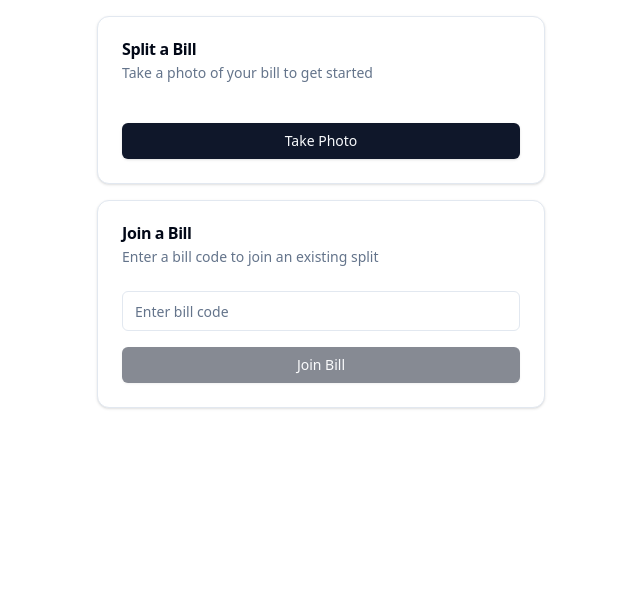
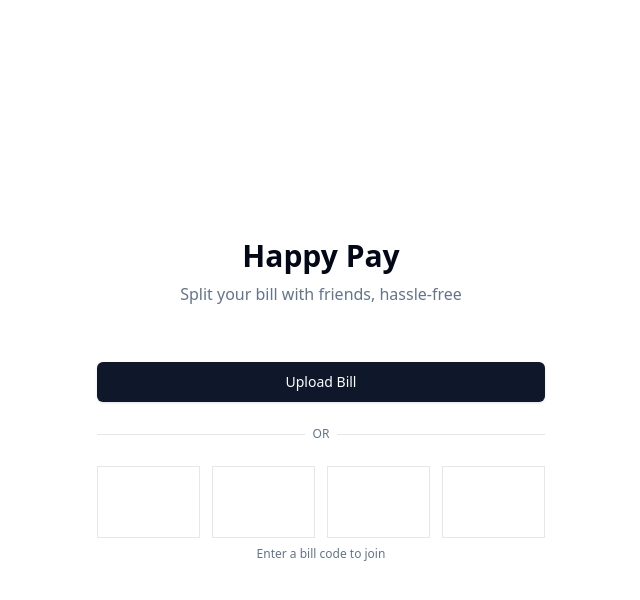
Before and after one commit to flintbot-021/Happy-split, a Next.js app: page / in a window 1280 px wide. Shown: the top 600 px of the page, without its empty margins (319-959 px from the left). Built offline with nearby package versions, Linux system fonts and the light colour scheme; no server answers.

Commit message:
Ui is perfect.

```diff
--- a/app/bills/[id]/components/bill-split-form.tsx
+++ b/app/bills/[id]/components/bill-split-form.tsx
@@ -18,7 +18,7 @@ import { Slider } from "@/components/ui/slider"
 import { Separator } from "@/components/ui/separator"
 import { cn } from "@/lib/utils"
 import { Collapsible, CollapsibleContent, CollapsibleTrigger } from "@/components/ui/collapsible"
-import { ChevronDown } from "lucide-react"
+import { ChevronDown, Users } from "lucide-react"
 import { Badge } from "@/components/ui/badge"
 import { supabase } from '@/lib/utils'
 import { analytics } from '@/lib/posthog'
@@ -346,33 +346,27 @@ export function BillSplitForm({ bill }: { bill: Bill }) {
   return (
     <div className="max-w-md mx-auto">
       <Card>
-        <CardHeader>
-          <CardTitle>
-            {currentDiner ? (
-              <div className="flex flex-col space-y-1">
-                <span className="text-sm text-muted-foreground">
-                  Selecting items for
-                </span>
-                <span>{currentDiner}</span>
-              </div>
-            ) : (
-              <div className="flex flex-col space-y-1">
-                <span>Select Your Items</span>
+        <CardHeader className="space-y-4">
+          <div className="flex flex-row items-start justify-between">
+            <CardTitle>Select Your Items</CardTitle>
             {bill.diners.length > 0 && (
-                  <span className="text-sm text-muted-foreground">
-                    {bill.diners.length} {bill.diners.length === 1 ? 'person has' : 'people have'} joined
-                  </span>
+              <Badge variant="secondary" className="flex items-center gap-1">
+                <Users className="h-3 w-3" />
+                {bill.diners.length}
+              </Badge>
             )}
           </div>
-            )}
-          </CardTitle>
+
           {outstandingAmount > 0 && (
-            <div className="flex justify-between items-center mt-2 text-sm">
+            <>
+              <Separator />
+              <div className="flex justify-between items-center text-sm">
                 <span className="text-muted-foreground">Outstanding Amount</span>
                 <span className="text-red-600 font-medium">
                   R{formatPrice(outstandingAmount)}
                 </span>
               </div>
+            </>
           )}
         </CardHeader>
         <CardContent className="space-y-8">
--- a/app/page.tsx
+++ b/app/page.tsx
@@ -3,8 +3,8 @@
 import { useRef, useState } from "react";
 import { useRouter } from "next/navigation";
 import { Button } from "@/components/ui/button";
-import { Card, CardHeader, CardTitle, CardDescription, CardContent } from "@/components/ui/card";
-import { Input } from "@/components/ui/input";
+import { Separator } from "@/components/ui/separator";
+import { InputOTP, InputOTPGroup, InputOTPSlot } from "@/components/ui/input-otp";
 
 export default function Home() {
   const router = useRouter();
@@ -40,25 +40,25 @@ export default function Home() {
     }
   };
 
-  const handleJoinBill = () => {
-    if (otp.length === 4) {
-      router.push(`/bills/${otp}`);
+  const handleComplete = (value: string) => {
+    if (value.length === 4) {
+      router.push(`/bills/${value}`);
     }
   };
 
   return (
-    <main className="min-h-screen p-4">
-      <div className="max-w-md mx-auto space-y-4">
-        <Card>
-          <CardHeader>
-            <CardTitle>Split a Bill</CardTitle>
-            <CardDescription>
-              Take a photo of your bill to get started
-            </CardDescription>
-          </CardHeader>
-          <CardContent className="space-y-4">
+    <main className="min-h-screen flex items-center justify-center p-4">
+      <div className="w-full max-w-md space-y-8">
+        <div className="space-y-2 text-center">
+          <h1 className="text-3xl font-bold">Happy Pay</h1>
+          <p className="text-muted-foreground">
+            Split your bill with friends, hassle-free
+          </p>
+        </div>
+
+        <div className="space-y-6">
           {error && (
-              <div className="text-sm text-red-600">
+            <div className="text-sm text-red-600 text-center">
               {error}
             </div>
           )}
@@ -72,35 +72,47 @@ export default function Home() {
           />
           <Button
             onClick={() => fileInputRef.current?.click()}
-              className="w-full"
+            className="w-full bg-[#0F172A] hover:bg-[#0F172A]/90 text-white"
+            size="lg"
           >
-              Take Photo
+            Upload Bill
           </Button>
-          </CardContent>
-        </Card>
 
-        <Card>
-          <CardHeader>
-            <CardTitle>Join a Bill</CardTitle>
-            <CardDescription>
-              Enter a bill code to join an existing split
-            </CardDescription>
-          </CardHeader>
-          <CardContent className="space-y-4">
-            <Input
-              placeholder="Enter bill code"
+          <div className="relative">
+            <div className="absolute inset-0 flex items-center">
+              <span className="w-full border-t" />
+            </div>
+            <div className="relative flex justify-center text-xs uppercase">
+              <span className="bg-background px-2 text-muted-foreground">
+                OR
+              </span>
+            </div>
+          </div>
+
+          <div className="space-y-2">
+            <InputOTP
+              maxLength={4}
               value={otp}
-              onChange={(e) => setOtp(e.target.value)}
+              onChange={setOtp}
+              onComplete={handleComplete}
+              containerClassName="justify-between"
+              render={({ slots }) => (
+                <InputOTPGroup className="w-full grid grid-cols-4 gap-3">
+                  {slots.map((slot, index) => (
+                    <InputOTPSlot
+                      key={index}
+                      {...slot}
+                      className="w-full h-[72px] text-2xl border border-gray-200 focus:border-gray-400 focus:ring-gray-400 rounded-none"
                     />
-            <Button
-              onClick={handleJoinBill}
-              className="w-full"
-              disabled={!otp}
-            >
-              Join Bill
-            </Button>
-          </CardContent>
-        </Card>
+                  ))}
+                </InputOTPGroup>
+              )}
+            />
+            <p className="text-xs text-center text-muted-foreground">
+              Enter a bill code to join
+            </p>
+          </div>
+        </div>
       </div>
     </main>
   );
```
Lines whose indentation alone changed are shown as unchanged.
